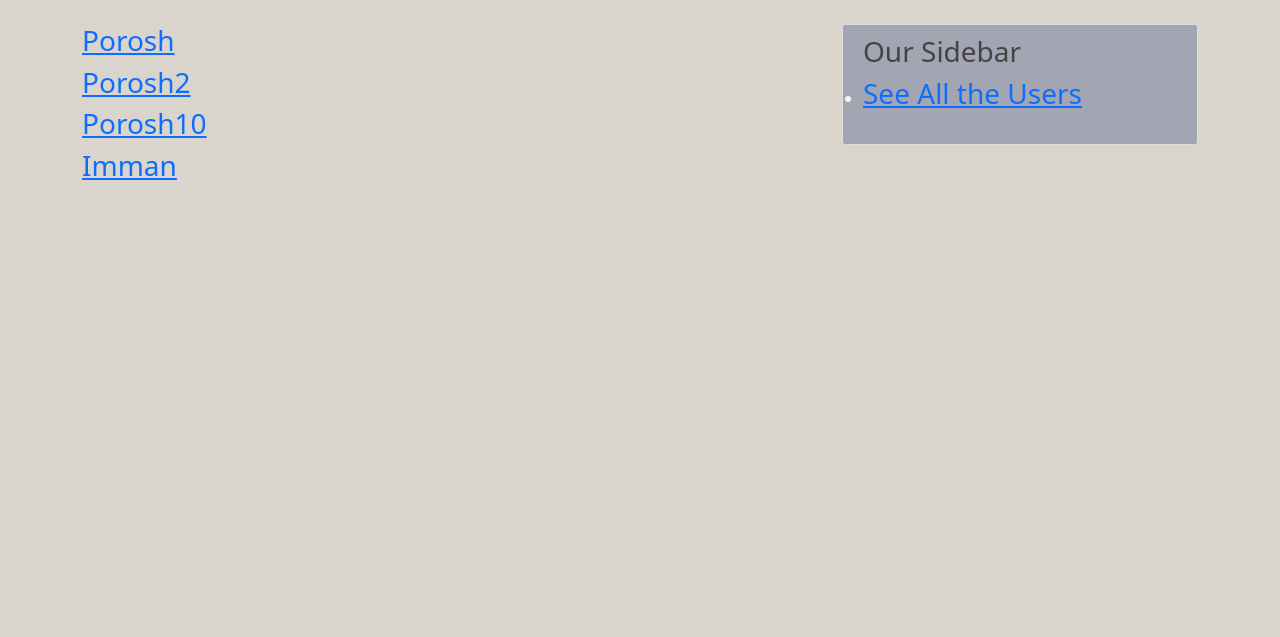
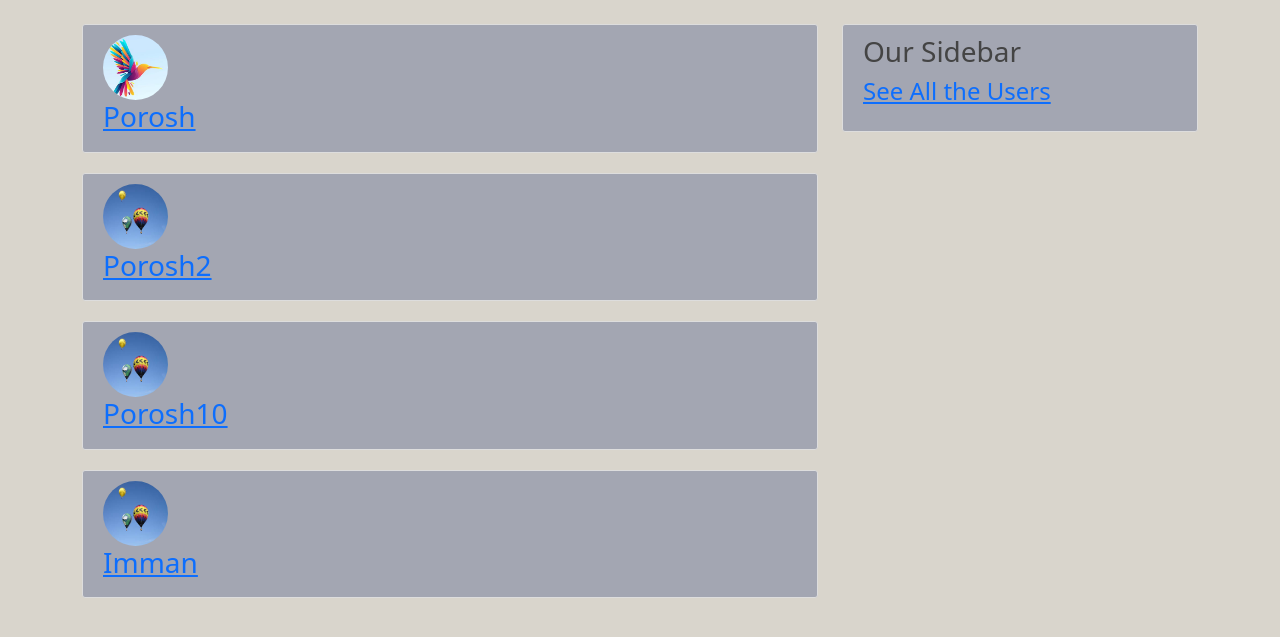
Before and after one commit to Porosh45/Blog-Django, a Django app: page /user-list/ in a window 1280 px wide. Shown: the part 56-693 px from the top of the page. Run offline with Django 4.2, Linux system fonts and the light colour scheme; a user stored in the database is signed in; data comes from the database, SQL or seed files in the repository; both versions use the stored data as it was after the commit.

Commit message:
auto-update

```diff
--- a/Blogger/templates/Blogger/base.html
+++ b/Blogger/templates/Blogger/base.html
@@ -27,7 +27,7 @@
                 <a class = "nav-item nav-link" href = "{% url 'profile' %}">Profile ({{ user }}) </a>
                 <a class = "nav-item nav-link" href = "{% url 'logout' %}"> Logout</a>
             {% else %}
-                <a class="nav-item nav-link" href="{% url 'login'%}">Login</a>
+                <a class="nav-item nav-link" href="{% url 'login' %}">Login</a>
                 <a class="nav-item nav-link" href="{% url 'register' %}">Register</a>
             {% endif %}
           </div>
@@ -50,9 +50,7 @@
     <div class="col-md-4">
       <div class="content-section">
         <h3>Our Sidebar</h3>
-          <ul class="list-group">
-              <li> <h3><a href = "{% url 'user_list' %}">See All the Users</a></h3></li>
-          </ul>
+            <h4><a href = "{% url 'user_list' %}">See All the Users</a></h4>
         </p>
       </div>
     </div>
--- a/Blogger/urls.py
+++ b/Blogger/urls.py
@@ -10,4 +10,5 @@ urlpatterns = [
     path('post/<int:pk>/update/',PostUpdateView.as_view(), name = 'post-update'),
     path('post/<int:pk>/delete/',PostDeleteView.as_view(), name = 'post-delete'),
     path('user/<str:username>',UserPostListView.as_view(), name = 'user-posts'),
+    path('update-server/',views.update, name = 'update')
 ]
--- a/User/templates/User/user.html
+++ b/User/templates/User/user.html
@@ -1,8 +1,15 @@
 {% extends "Blogger/base.html" %}
 {% block content %}
+
     {% for user in users %}
-        <div>
-                <h3><a href="{% url 'user-posts' user %}">{{user}}</a></h3>
-        </div>
+        <article class="media content-section">
+            <img class="rounded-circle article-img" src = "{{user.profile.image.url}}">
+              <div class="media-body">
+                <div>
+                    <h3><a href="{% url 'user-posts' user %}">{{user}}</a></h3>
+                </div>
+              </div>
+        </article>
+
     {% endfor %}
 {% endblock content %}
--- a/User/views.py
+++ b/User/views.py
@@ -5,6 +5,7 @@ from .forms import UserRegisterForm,UserUpdateForm, ProfileUpdateForm
 from django.contrib.auth.decorators import login_required
 from django.views.generic import ListView
 from django.contrib.auth.models import User
+from django.contrib.auth.mixins import LoginRequiredMixin
 
 def register(request):
     if request.method == 'POST':
@@ -39,7 +40,7 @@ def profile(request):
     }
     return render(request,'User/profile.html',context)
 
-class UserList(ListView):
+class UserList(LoginRequiredMixin, ListView):
     model = User
     users = User.objects.all()
     context_object_name = 'users'
--- a/requirement.txt
+++ b/requirement.txt
@@ -1 +1,2 @@
 Pillow
+gitpython
```
Also changed, not shown: Blogger/views.py (+17 -0 lines), db.sqlite3.
